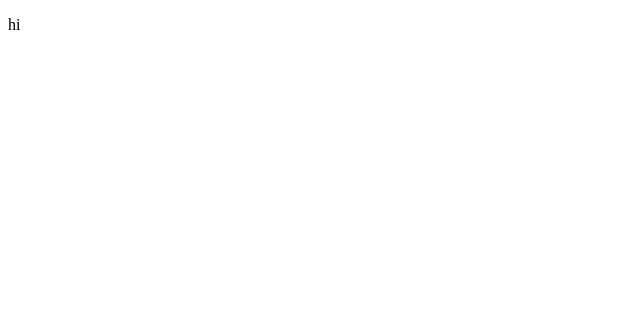
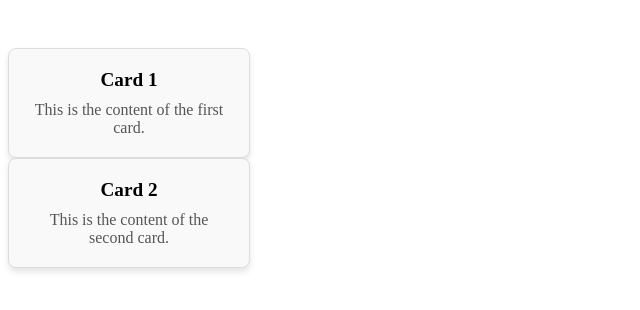
Before and after one commit to sudheerKoribilli/Fraud-Gaurd, a plain HTML site: page cc.html in a window 1280 px wide. Shown: the whole page, without its empty margins (0-640 px from the left). Drawn offline with Linux system fonts and the light colour scheme.

Commit message:
updated alert page

```diff
--- a/cc.html
+++ b/cc.html
@@ -6,6 +6,44 @@
 	<title>Document</title>
 </head>
 <body>
-	<p>hi</p>
+	<div class="card-container"></div>
+		<div class="card">
+			<h3>Card 1</h3>
+			<p>This is the content of the first card.</p>
+		</div>
+		<div class="card">
+			<h3>Card 2</h3>
+			<p>This is the content of the second card.</p>
+		</div>
+	</div>
+
+	<style>
+		.card-container {
+			display: flex;
+			gap: 20px;
+			justify-content: center;
+			padding: 20px;
+		}
+
+		.card {
+			background-color: #f9f9f9;
+			border: 1px solid #ddd;
+			border-radius: 8px;
+			box-shadow: 0 4px 6px rgba(0, 0, 0, 0.1);
+			padding: 20px;
+			width: 200px;
+			text-align: center;
+		}
+
+		.card h3 {
+			margin: 0 0 10px;
+			font-size: 1.2em;
+		}
+
+		.card p {
+			margin: 0;
+			color: #555;
+		}
+	</style>
 </body>
 </html>
```
